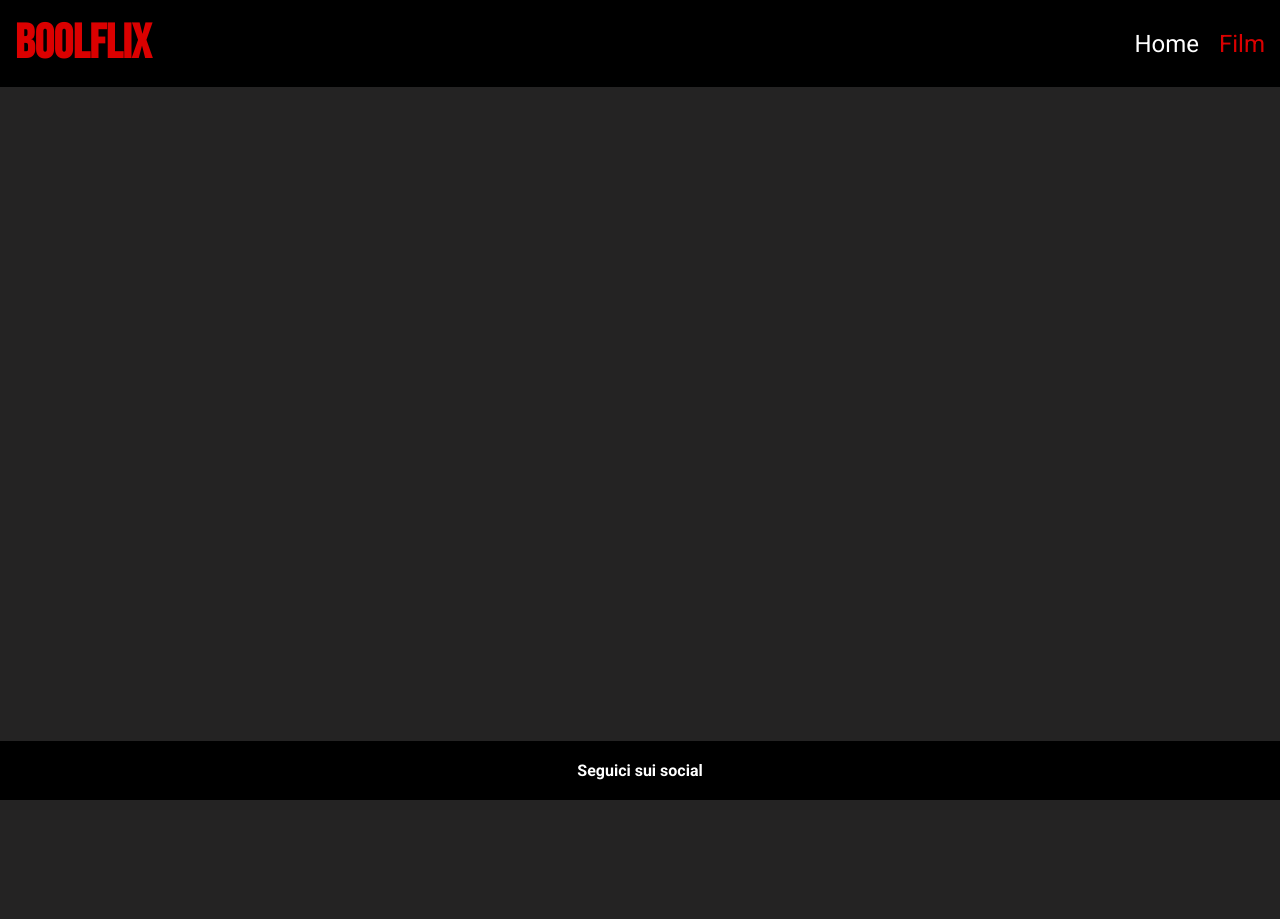
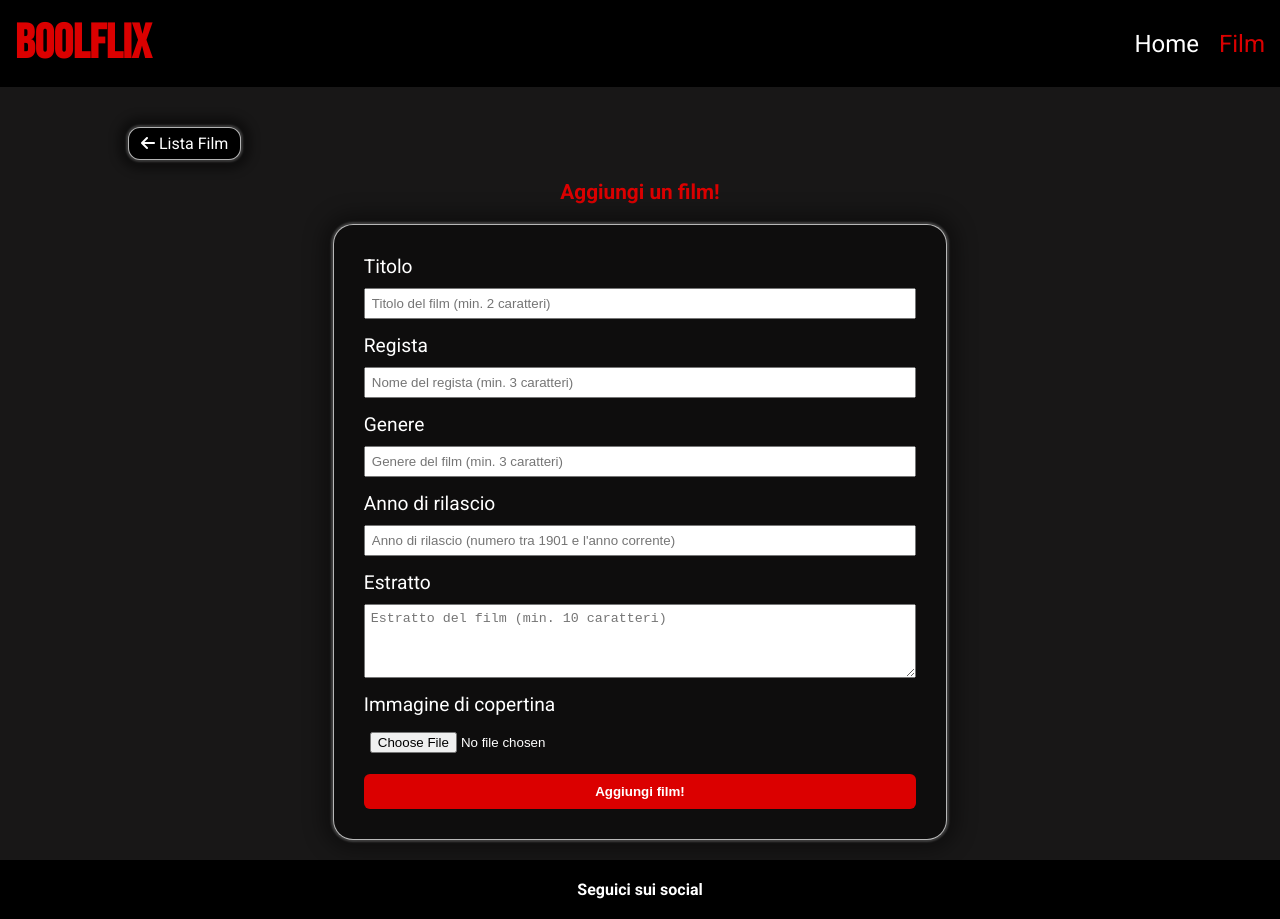
Before and after one commit to emanuelesguerzo/webapp-react, a React (Vite) app: page /movies/create in a window 1280 px wide. Before the commit the page ends 800 px from the top, so only its background shows below. Built offline with nearby package versions, Linux system fonts and the light colour scheme; no server answers.

Commit message:
feat: added the ability to create a new page and styling

```diff
--- a/src/App.jsx
+++ b/src/App.jsx
@@ -3,6 +3,7 @@ import AppLayout from "./layouts/AppLayout"
 import HomePage from "./pages/HomePage"
 import MoviesPage from "./pages/MoviesPage"
 import SingleMoviePage from "./pages/SingleMoviePage"
+import CreateMoviePage from "./pages/CreateMoviePage";
 
 function App() {
 
@@ -15,6 +16,7 @@ function App() {
             <Route path="/" element={<HomePage />} />
             <Route path="/movies" element={<MoviesPage />} />
             <Route path="/movies/:slug" element={<SingleMoviePage />} />
+            <Route path="/movies/create" element={<CreateMoviePage />} />
           </Route>
         </Routes>
       </BrowserRouter>
--- a/src/components/ReviewForm.jsx
+++ b/src/components/ReviewForm.jsx
@@ -73,7 +73,7 @@ const ReviewForm = ({ onSubmitFunction, formData, setFormData }) => {
                     >
                         {availableVotes.map((curVote) => (
                             <option key={curVote} value={curVote}>
-                                {curVote} stelle
+                                {curVote}
                             </option>
                         ))}
                     </select>
--- a/src/index.css
+++ b/src/index.css
@@ -2,7 +2,7 @@
 :root {
     --main-color: #000000;
     --sub-color: #db0000;
-    --bg-color: #242323;
+    --bg-color: #181717;
     --main-text-color: #ffffff;
     --stars-color: #daa520;
 }
@@ -93,6 +93,10 @@ header h1 {
     margin-bottom: 40px;
 }
 
+.presentation p {
+    margin-bottom: 20px;
+}
+
 .presentation h1,
 h2 {
     color: var(--sub-color);
@@ -102,6 +106,39 @@ h2 {
 h2 {
     text-align: center;
     font-size: 1.3rem;
+}
+
+/* Create Button */
+.create-btn {
+    background-color: var(--sub-color);
+    color: var(--main-text-color);
+    font-weight: bold;
+    padding: 6px 12px;
+    border: none;
+    border-radius: 6px;
+    cursor: pointer;
+    transition: background-color 0.5s ease-in-out;
+}
+
+.create-btn:hover {
+    background-color: #a90404;
+}
+
+/* Home Button */
+.home-btn {
+    background-color: #000000;
+    padding: 6px 12px;
+    border-radius: 12px;
+    border: 1px solid rgba(255, 255, 255, 0.7);
+    box-shadow: 0 0 10px 10px rgba(0, 0, 0, 0.4), 0 0 2px 2px rgba(255, 255, 255, 0.3);
+    transition: background-color 0.5s ease-in-out;
+    display: inline-block;
+    margin-bottom: 20px;
+    margin-right: auto;
+}
+
+.home-btn:hover {
+    background-color: #202020;
 }
 
 /* Filters and Searchbar */
@@ -140,7 +177,7 @@ input {
     transition: all 0.4s ease-in-out;
 }
 
-/* Button Hover */
+/* Search Button Hover */
 .search-btn:hover {
     background-color: var(--main-text-color);
     color: var(--bg-color);
@@ -252,6 +289,7 @@ input {
     gap: 20px;
     flex-wrap: wrap;
     font-weight: bold;
+    align-items: center;
 }
 
 .details .author-name,
@@ -391,6 +429,57 @@ label {
     color: var(--sub-color);
 }
 
+/* CREATE PAGE */
+.create-page {
+    display: flex;
+    flex-direction: column;
+    align-items: center;
+}
+
+.create-form {
+    display: flex;
+    flex-direction: column;
+    width: 60%;
+    background-color: rgba(0, 0, 0, 0.4);
+    border: 1px solid rgba(255, 255, 255, 0.7);
+    box-shadow: 0 0 20px 10px rgba(0, 0, 0, 0.4), 0 0 2px 2px rgba(255, 255, 255, 0.3);
+    padding: 30px;
+    border-radius: 20px;
+    margin-bottom: 20px;
+}
+
+.create-main-title {
+    margin-bottom: 20px;
+}
+
+.create-form > div {
+    display: flex;
+    flex-direction: column;
+    margin-bottom: 15px;
+}
+
+.create-form > div > input, textarea {
+    padding: 6px;
+}
+
+.create-error {
+    padding: 10px;
+    border: 1px solid black;
+    border: 1px solid var(--sub-color);
+    border-radius: 12px;
+    background-color: rgb(209, 82, 82);
+    margin-bottom: 20px;
+}
+
+.error-title {
+    margin-bottom: 10px;
+}
+
+.create-error > ul > li {
+    margin-bottom: 5px;
+    font-size: 0.9rem;
+}
+
 /* FOOTER */
 footer {
     margin-top: auto;
@@ -487,6 +576,7 @@ footer {
         width: 90%;
     }
 
+    .create-form,
     .abstract,
     .review-cards,
     .form {
--- /dev/null
+++ b/src/pages/CreateMoviePage.jsx
@@ -0,0 +1,199 @@
+import { useState } from "react";
+import { useNavigate, Link } from "react-router-dom";
+import axios from "axios";
+const backendUrl = import.meta.env.VITE_BACKEND_URL;
+
+const CreateMoviePage = () => {
+
+    const initialValues = {
+        title: "",
+        director: "",
+        genre: "",
+        release_year: "",
+        abstract: "",
+        image: "",
+    }
+
+    const navigate = useNavigate();
+
+    const [movieData, setMovieData] = useState(initialValues);
+    const [error, setError] = useState(false);
+
+    const handleInputChange = (event) => {
+
+        const inputName = event.target.name;
+
+        if (inputName === "image") {
+            const imageFile = event.target.files[0];
+            const newObject = {
+                ...movieData,
+                image: imageFile
+            }
+            setMovieData(newObject);
+        } else {
+            const value = event.target.value;
+            const newObject = {
+                ...movieData,
+                [inputName]: value
+            }
+            setMovieData(newObject)
+        }
+
+    }
+
+    const isDataValid = () => {
+        const { title, director, genre, release_year, abstract, image } = movieData;
+        const currentYear = new Date().getFullYear();
+
+        if (
+            (!movieData.title || title.length < 2) ||
+            (!director || director.length < 3) ||
+            (!genre || genre.length < 3) ||
+            (!release_year || isNaN(release_year) || release_year > currentYear) ||
+            (abstract && abstract.length > 0 && abstract.length < 10) ||
+            (!image)
+        ) {
+            return false;
+        }
+        return true;
+    }
+
+    const handleFormSubmit = (event) => {
+
+        event.preventDefault();
+
+        const dataToSend = new FormData();
+
+        for (let key in movieData) {
+            dataToSend.append(key, movieData[key])
+        }
+
+        setError(false);
+
+        if (!isDataValid()) {
+            setError(true);
+        } else {
+            axios.post(`${backendUrl}/movies`, dataToSend, { headers: { "Content-Type": "multipart/form-data" } })
+                .then((resp) => {
+                    navigate('/movies')
+                })
+        }
+
+    }
+
+    return (
+        <>
+            <div className="create-page container">
+
+                <Link
+                    to="/movies"
+                    className="home-btn"
+                >
+                    <i class="fa-solid fa-arrow-left"></i> Lista Film
+                </Link>
+
+                <h2 className="create-main-title">Aggiungi un film!</h2>
+
+                <form
+                    onSubmit={handleFormSubmit}
+                    className="create-form"
+                >
+                    <div>
+                        <label htmlFor="title">Titolo</label>
+                        <input
+                            type="text"
+                            id="title"
+                            name="title"
+                            onChange={handleInputChange}
+                            value={movieData.title}
+                            placeholder="Titolo del film (min. 2 caratteri)"
+                        />
+                    </div>
+
+                    <div>
+                        <label htmlFor="director">Regista</label>
+                        <input
+                            type="text"
+                            id="director"
+                            name="director"
+                            onChange={handleInputChange}
+                            value={movieData.director}
+                            placeholder="Nome del regista (min. 3 caratteri)"
+                        />
+                    </div>
+
+                    <div>
+                        <label htmlFor="genre">Genere</label>
+                        <input
+                            type="text"
+                            id="genre"
+                            name="genre"
+                            onChange={handleInputChange}
+                            value={movieData.genre}
+                            placeholder="Genere del film (min. 3 caratteri)"
+                        />
+                    </div>
+
+                    <div>
+                        <label htmlFor="release_year">Anno di rilascio</label>
+                        <input
+                            type="text"
+                            id="release_year"
+                            name="release_year"
+                            onChange={handleInputChange}
+                            value={movieData.release_year}
+                            placeholder="Anno di rilascio (numero tra 1901 e l'anno corrente)"
+                        />
+                    </div>
+
+                    <div>
+                        <label htmlFor="abstract">Estratto</label>
+                        <textarea
+                            name="abstract"
+                            id="abstract"
+                            rows="4"
+                            onChange={handleInputChange}
+                            value={movieData.abstract}
+                            placeholder="Estratto del film (min. 10 caratteri)"
+                        ></textarea>
+                    </div>
+
+                    <div>
+                        <label htmlFor="image">Immagine di copertina</label>
+                        <input
+                            type="file"
+                            id="image"
+                            name="image"
+                            onChange={handleInputChange}
+                        />
+                    </div>
+
+                    <button
+                        className="submit-btn"
+                    >
+                        Aggiungi film!
+                    </button>
+
+                </form>
+                {error && (
+                    <div className="create-error">
+                        <div className="error-title">
+                            <i className="fa-solid fa-triangle-exclamation"></i> Valori errati
+                        </div>
+                        <ul>
+                            <li>Il titolo deve contenere un minimo di 2 caratteri.</li>
+                            <li>Il nome del regista deve contenere un minimo di 3 caratteri.</li>
+                            <li>Il genere deve contenere un minimo di 3 caratteri.</li>
+                            <li>L'anno dev'essere un numero compreso tra il 1901 e l'anno odierno.</li>
+                            <li>L'estratto deve contenere un minimo di 10 caratteri.</li>
+                            <li>Aggiungi un immagine del film.</li>
+                        </ul>
+                    </div>
+                )}
+            </div>
+
+        </>
+    )
+}
+
+export default CreateMoviePage;
--- a/src/pages/MoviesPage.jsx
+++ b/src/pages/MoviesPage.jsx
@@ -1,5 +1,6 @@
 import axios from "axios";
 import { useEffect, useState } from "react";
+import { Link } from "react-router-dom";
 import MovieCard from "../components/MovieCard";
 
 const MoviesPage = () => {
@@ -83,9 +84,15 @@ const MoviesPage = () => {
             <section className="presentation">
                 <h1>Serata film?</h1>
                 <p>Vedi i film che abbiamo preparato per te!</p>
+                <Link
+                    className="create-btn"
+                    to="/movies/create"
+                >
+                    + Aggiungi un film
+                </Link>
             </section>
             <section>
-                <h2>Elenco di Film</h2>
+                <h2>Il tuo elenco:</h2>
                 <div className="search">
 
                     <div className="filters">
```
Also changed, not shown: src/pages/SingleMoviePage.jsx (+13 -4 lines).
